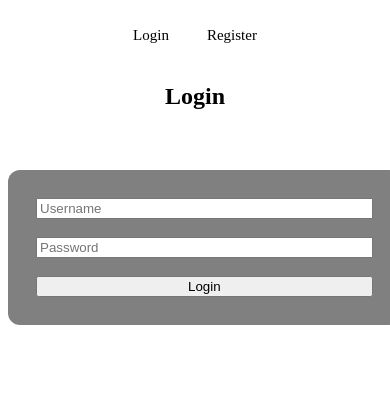
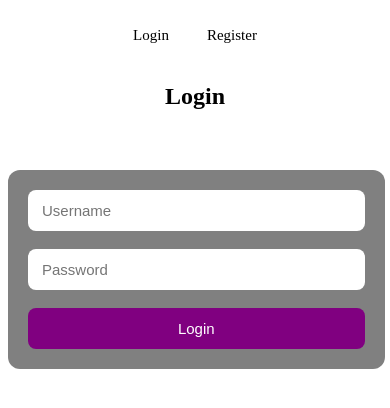
Before and after one commit to Kk0004/NotesList, a React (Vite) app in the folder krasiproject/: page /login in a window 390 px wide. Shown: the top 408 px of the page. Built offline with nearby package versions, Linux system fonts and the light colour scheme.

Commit message:
Adding the rest of the CSS for the login for buttons and textfields

```diff
--- a/krasiproject/src/styles/forms.css
+++ b/krasiproject/src/styles/forms.css
@@ -71,3 +71,45 @@ form {
   align-items: stretch;
   background-color: gray;
 }
+
+/* INPUTS */
+form input {
+  padding: 12px 14px;
+  font-size: 16px;
+  border-radius: 8px;
+  border: 1px solid var(--border);
+  background: var(--code-bg);
+  color: var(--text-h);
+  background-color: white;
+  transition: none;
+}
+
+form input:focus {
+  outline: none;
+  border-color: var(--accent);
+}
+
+/* BUTTON */
+form button {
+  padding: 12px;
+  font-size: 16px;
+  border-radius: 8px;
+  border: none;
+  background: purple;
+  color: white;
+  cursor: pointer;
+  transition: none;
+}
+
+/* RESPONSIVE */
+@media (max-width: 600px) {
+  form {
+    width: 90%;
+    padding: 20px;
+  }
+
+  form input,
+  form button {
+    font-size: 15px;
+  }
+}
```
